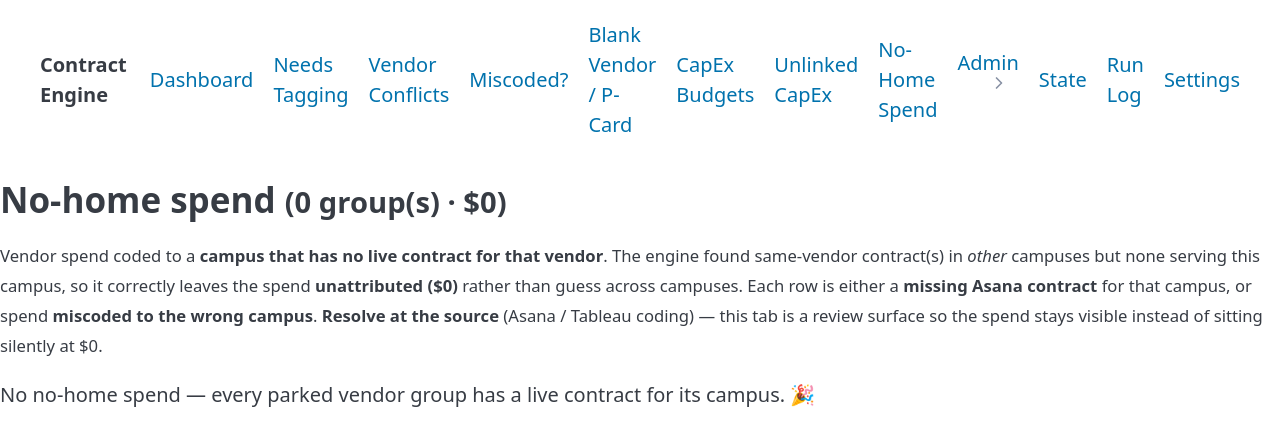
After one commit to PSbrk/Contract-Amount-Expiry-Engine, a Flask app: page /no-home in a window 1280 px wide. The commit adds this page. Shown: the top 446 px of the page. Run offline with Flask 3, Linux system fonts and the light colour scheme; data that the repository does not hold is empty; some libraries are stand-ins or nearby versions.

Commit message:
Add No-Home Spend tab: review surface for campus-mismatched spend
Read-only view derived live from Needs Tagging + Dashboard (no extra
table, never stale). Lists vendor groups whose spend is coded to a
campus with no live contract for that vendor — the engine correctly
parks these at $0 rather than guess across campuses, so without this
tab the ~$140k of campus-mismatched spend sat invisibly at $0. Each
row shows campus/vendor, parked $, dates, the same-vendor contracts
that exist in other campuses, and sample descriptions, so the operator
can tell a missing Asana contract from a miscoded campus.

Co-Authored-By: Claude Opus 4.8 <noreply@anthropic.com>

```diff
--- a/engine/ui/routes.py
+++ b/engine/ui/routes.py
@@ -1956,6 +1956,58 @@ def register_routes(app: Flask) -> None:
             resolved=resolved, asana_error=asana_error,
         )
 
+    @app.route("/no-home")
+    def no_home():
+        # Review surface (read-only): vendor spend coded to a campus that has
+        # NO live contract for that vendor. The engine found same-vendor
+        # contract(s) in OTHER campuses but none serving this campus, so it
+        # correctly parks the spend at $0 rather than guess across campuses.
+        # Each row is either a missing Asana contract or campus-miscoded spend
+        # — resolve at the source, not here. Derived live from Needs Tagging +
+        # Dashboard so it never goes stale (no extra table to maintain).
+        import json
+        import re
+
+        gid_re = re.compile(r"\d{15,}")
+        # live contracts -> campus tokens (Campus Set may be "BAO, TUL" etc.)
+        dash: dict[str, dict] = {}
+        for r in g.conn.execute(
+            'SELECT "Asana Task GID" gid, Contract n, "Campus Set" camp '
+            'FROM "Dashboard"'
+        ):
+            toks = set(re.findall(r"[A-Z]{2,4}", (r["camp"] or "").upper()))
+            dash[r["gid"]] = {"name": r["n"], "camp": r["camp"] or "", "toks": toks}
+
+        items, total = [], 0.0
+        for r in g.conn.execute(
+            'SELECT * FROM "Needs Tagging" WHERE COALESCE(Dismissed,0)=0'
+        ):
+            gids = gid_re.findall(r["Engine Candidate Gids"] or "")
+            if not gids:
+                continue  # no same-vendor contract anywhere — that's "genuinely empty", not no-home
+            gcamp = (r["Group Key"] or "|").split("|")[0]
+            live = [(gx, dash[gx]) for gx in gids if gx in dash]
+            if any(gcamp in d["toks"] for _, d in live):
+                continue  # a live contract serves this campus — has a home
+            try:
+                descs = json.loads(r["Distinct Descriptions JSON"] or "[]")
+            except Exception:
+                descs = []
+            sample = sorted(descs, key=lambda d: -(d.get("amount") or 0))[:4]
+            amt = r["$ in group"] or 0
+            total += amt
+            items.append({
+                "key": r["Group Key"], "campus": gcamp, "vendor": r["Vendor"],
+                "amount": amt, "first": r["First Date"], "last": r["Last Date"],
+                "live": [{"name": d["name"], "camp": d["camp"]} for _, d in live],
+                "offdash": len(gids) - len(live),
+                "sample": [{"amount": s.get("amount") or 0,
+                            "desc": (s.get("desc") or s.get("description") or "")}
+                           for s in sample],
+            })
+        items.sort(key=lambda i: -i["amount"])
+        return render_template("no_home.html", items=items, total=total)
+
     @app.route("/capex-budgets/bulk", methods=["POST"])
     def capex_budgets_bulk():
         from datetime import datetime, timezone
--- a/engine/ui/templates/base.html
+++ b/engine/ui/templates/base.html
@@ -45,6 +45,7 @@
     <li><a href="{{ url_for('p_card_spend') }}">Blank Vendor / P-Card</a></li>
     <li><a href="{{ url_for('capex_budgets') }}">CapEx Budgets</a></li>
     <li><a href="{{ url_for('unlinked_capex') }}">Unlinked CapEx</a></li>
+    <li><a href="{{ url_for('no_home') }}">No-Home Spend</a></li>
     <li>
       <details role="list" dir="rtl">
         <summary aria-haspopup="listbox" role="link">Admin</summary>
--- /dev/null
+++ b/engine/ui/templates/no_home.html
@@ -0,0 +1,61 @@
+{% extends "base.html" %}
+{% block title %}No-Home Spend — Contract Engine{% endblock %}
+{% block content %}
+<header>
+  <h2>No-home spend <small>({{ items|length }} group(s) &middot; ${{ "{:,.0f}".format(total) }})</small></h2>
+  <p>
+    <small>
+      Vendor spend coded to a <strong>campus that has no live contract for that
+      vendor</strong>. The engine found same-vendor contract(s) in <em>other</em>
+      campuses but none serving this campus, so it correctly leaves the spend
+      <strong>unattributed ($0)</strong> rather than guess across campuses. Each
+      row is either a <strong>missing Asana contract</strong> for that campus, or
+      spend <strong>miscoded to the wrong campus</strong>. <strong>Resolve at the
+      source</strong> (Asana / Tableau coding) — this tab is a review surface so
+      the spend stays visible instead of sitting silently at $0.
+    </small>
+  </p>
+</header>
+
+{% if items %}
+<figure>
+<table role="grid">
+  <thead>
+    <tr>
+      <th>Campus &middot; Vendor</th>
+      <th class="num">Parked $</th>
+      <th>Dates</th>
+      <th style="min-width: 16rem;">Same-vendor contracts that DO exist (wrong campus)</th>
+      <th>Sample descriptions</th>
+    </tr>
+  </thead>
+  <tbody>
+  {% for it in items %}
+    <tr>
+      <td>
+        <strong>{{ it.campus }}</strong> &middot; {{ it.vendor }}<br>
+        <small style="color: var(--pico-muted-color);">{{ it.key }}</small>
+      </td>
+      <td class="num">${{ "{:,.2f}".format(it.amount) }}</td>
+      <td><small>{{ it.first }}<br>&rarr; {{ it.last }}</small></td>
+      <td><small>
+        {% for c in it.live %}
+          <span class="pill alarm-off">{{ c.camp or "?" }}</span> {{ c.name }}<br>
+        {% endfor %}
+        {% if it.offdash %}<em>+{{ it.offdash }} not on live dashboard</em><br>{% endif %}
+        {% if not it.live %}<em>none live</em>{% endif %}
+      </small></td>
+      <td><small style="color: var(--pico-muted-color);">
+        {% for s in it.sample %}
+          ${{ "{:,.0f}".format(s.amount) }} — {{ s.desc[:48] }}<br>
+        {% endfor %}
+      </small></td>
+    </tr>
+  {% endfor %}
+  </tbody>
+</table>
+</figure>
+{% else %}
+  <p>No no-home spend — every parked vendor group has a live contract for its campus. 🎉</p>
+{% endif %}
+{% endblock %}
```
